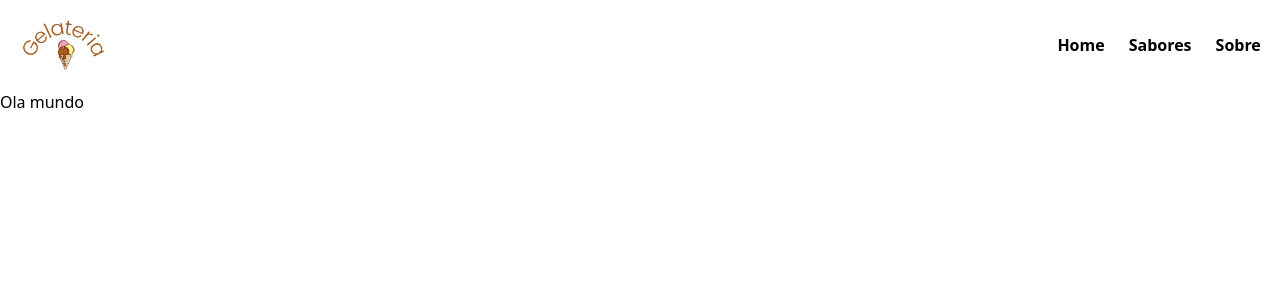
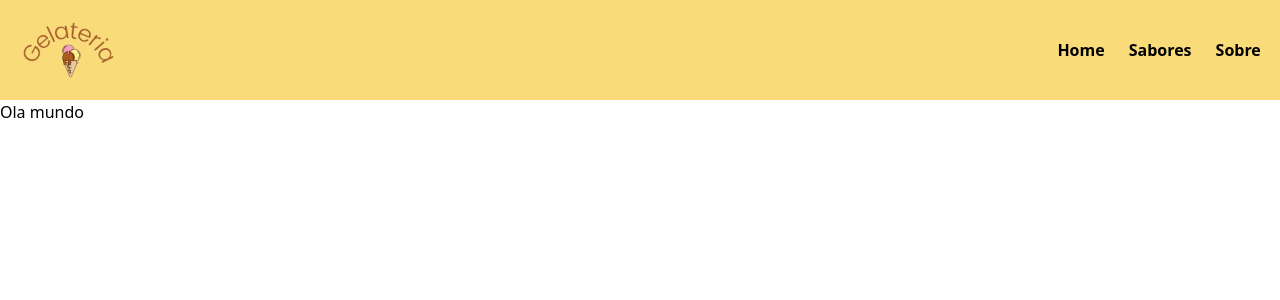
Before and after one commit to g4brielpy/gelateria, a Next.js app: page / in a window 1280 px wide. Shown: the top 300 px of the page. Built offline with nearby package versions, Linux system fonts and the light colour scheme.

Commit message:
Component HeaderTop

```diff
--- a/src/components/HeaderTop/index.jsx
+++ b/src/components/HeaderTop/index.jsx
@@ -1,23 +1,30 @@
 import Image from "next/image";
 import Link from "next/link";
-import logo from "/public/logo.png";
 
 export default function Header() {
   return (
-    <header
+    <header className="bg-emphasis">
+      <div
         className="
         container
         flex
-        items-center justify-between"
+          items-center justify-between flex-wrap gap-4"
       >
         <div>
-        <Image src="/logo.png" alt="Logo Sorveteria" width="90" height="100" />
+          <Image
+            src="/logo.png"
+            alt="Logo Sorveteria"
+            width="100"
+            height="100"
+            className="object-cover"
+          />
         </div>
         <nav className="space-x-6 font-bold">
           <Link href="/">Home</Link>
           <Link href="/">Sabores</Link>
           <Link href="/">Sobre</Link>
         </nav>
+      </div>
     </header>
   );
 }
```
Lines whose indentation alone changed are shown as unchanged.
